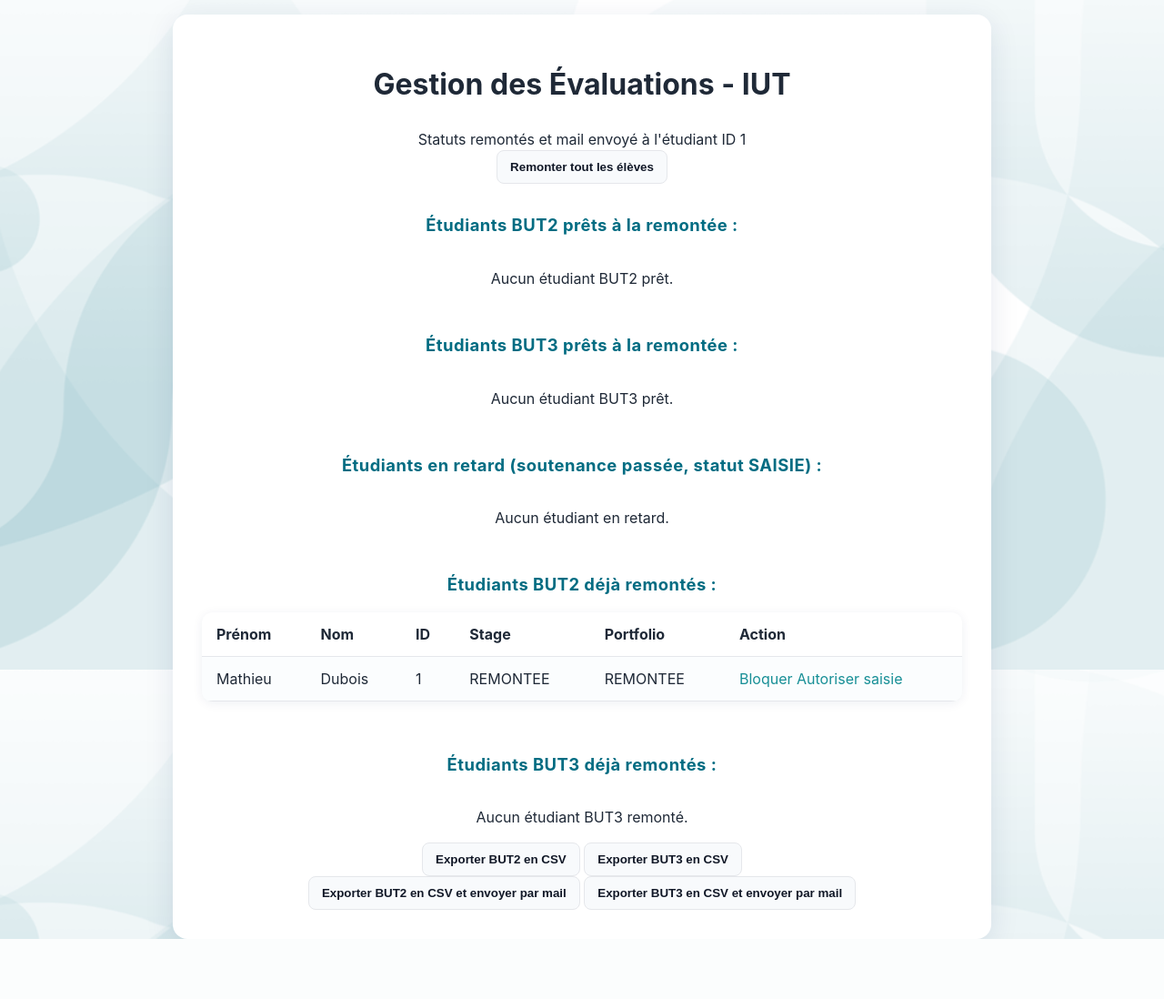
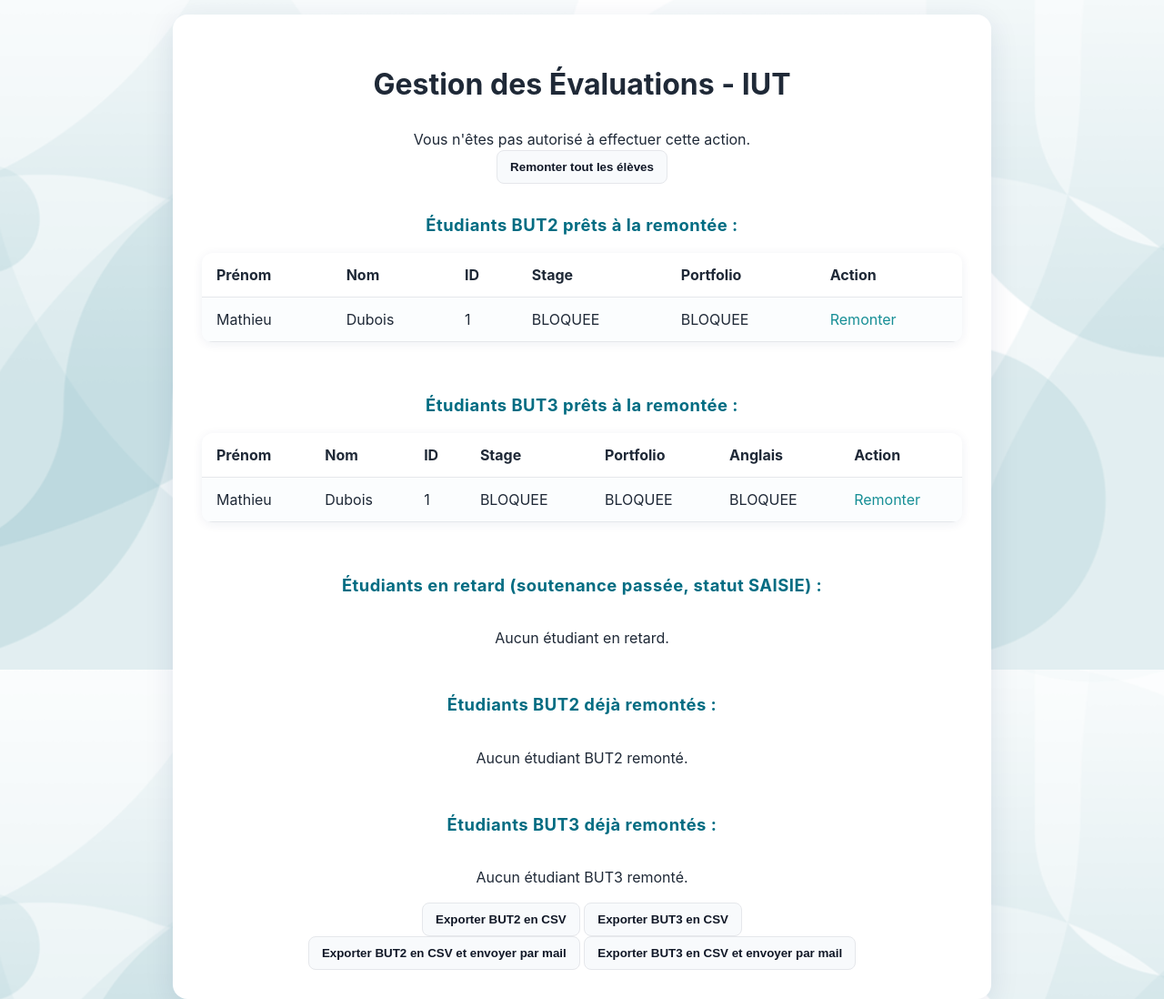
Before and after one commit to fluteABec/GestionSoutenance, a PHP site: page /envoie/back/Partie3.3/index.php?action=remonter&id=1&but3=0 in a window 1280 px wide. Shown: the part 64-1162 px from the top of the page at 91% size. Before the commit the page ends 1096 px from the top, so only its background shows below. Run offline with PHP 8.4, Linux system fonts and the light colour scheme; data comes from the database, SQL or seed files in the repository; tables that the repository leaves empty hold one stand-in row (values such as "Sample post"); some libraries are stand-ins or nearby versions.

Commit message:
maj terminer

```diff
--- a/back/Partie3.3/index.php
+++ b/back/Partie3.3/index.php
@@ -96,7 +96,7 @@ function remonterNotes($pdo, $idEtudiant, $isBUT3 = false) { // remonte les note
     $mail = isset($_SESSION['identifiant']) ? $_SESSION['identifiant'] : null;
     if ($mail) {
         $sujet = "Vos évaluations ont été remonté";
-        $message = "<p>Bonjour,<br>Vos notes ont été <b>remontées</b> par l'administration.<br>Cordialement.</p>";
+        $message = "<p>Bonjour,<br>Les notes de l'élève avec l'ID $idEtudiant ont été <b>remontées</b> par l'administration.<br>Cordialement.</p>";
         envoieMail($mail, $sujet, $message);
     }
 }
@@ -143,7 +143,7 @@ function bloquerNotes($pdo, $idEtudiant, $isBUT3 = false) { // rebloque les note
     $mail = isset($_SESSION['identifiant']) ? $_SESSION['identifiant'] : null;
     if ($mail) {
         $sujet = "Vos évaluations ont été bloqué";
-        $message = "<p>Bonjour,<br>Vos notes ont été <b>bloquées</b> par l'administration.<br>Cordialement.</p>";
+        $message = "<p>Bonjour,<br>Les notes ont été de l'élève avec l'ID $idEtudiant ont été <b>bloquées</b> par l'administration.<br>Cordialement.</p>";
         envoieMail($mail, $sujet, $message);
     }
 }
@@ -200,8 +200,8 @@ function getMailEtudiant($pdo, $idEtudiant) {  // récupère le mail d'un étudi
 }
 function rappelMail($pdo, $mail) { // plus ou moins la même fonction que remonterNotes mais pour envoyer un mail de rappel
     if ($mail) {
-        $sujet = "Rappel : vos évaluations doivent être validé";
-        $message = "<p>Bonjour,<br>Votre soutenance est passée mais vos évaluations sont encore en <b>SAISIE</b>.<br>
+        $sujet = "Rappel : évaluations doivent être validé";
+        $message = "<p>Bonjour,<br>La soutenance de l'un de vos élèves est passée mais ces évaluations sont encore en <b>SAISIE</b>.<br>
         Merci de contacter votre enseignant référent.<br>Cordialement.</p>";
         envoieMail($mail, $sujet, $message);
     }
@@ -330,18 +330,34 @@ function recuperer_mails_enseignat_tuteur($pdo, $idEtudiant) {
             $idEtudiant = (int)$_GET['id'];
             $isBUT3 = isset($_GET['but3']) && $_GET['but3'] == 1;
 
-            if ($_GET['action'] === 'remonter') {
-                remonterNotes($pdo, $idEtudiant, $isBUT3);
-                echo "<div class='message'>Statuts remontés et mail envoyé à l'étudiant ID $idEtudiant</div>";
+            if ($_GET['action'] === 'remonter')
+                {
+                $listeAutorises = recuperer_mails_admin(getPDO());
+                $mailActuel = isset($_SESSION['identifiant']) ? $_SESSION['identifiant'] : null;
+
+                if ($mailActuel && in_array($mailActuel, $listeAutorises)) {
+                    remonterNotes($pdo, $idEtudiant, $isBUT3);
+                    echo "<div class='message'>Statuts remontés et mail envoyé pour l'étudiant ID $idEtudiant</div>";
+                } else {
+                    echo "<div class='error'>Vous n'êtes pas autorisé à effectuer cette action.</div>";
+                }
             }
             if ($_GET['action'] === 'bloquer') {
                 bloquerNotes($pdo, $idEtudiant, $isBUT3);
                 echo "<div class='message'>Statuts re-bloqués et mail envoyé à l'étudiant ID $idEtudiant</div>";
             }
             if ($_GET['action'] === 'rappel') {
+
+                $listeAutorises = recuperer_mails_admin(getPDO());
+                $mailActuel = isset($_SESSION['identifiant']) ? $_SESSION['identifiant'] : null;
+                if ($mailActuel && in_array($mailActuel, $listeAutorises)) {
                 $mail_prof = recuperer_mails_enseignat_tuteur($pdo, $idEtudiant);
                 rappelMail($pdo, $mail_prof);
                 echo "<div class='message'>Mail de rappel envoyé à l'enseigant $mail_prof</div>";
+                }
+                else {
+                    echo "<div class='error'>Vous n'êtes pas autorisé à effectuer cette action.</div>";
+                }
             }
         }
 
@@ -387,8 +403,14 @@ function recuperer_mails_enseignat_tuteur($pdo, $idEtudiant) {
 
         //bouton remonter tout
         if (isset($_POST['remonter_tout'])) {
-            remonterTout($pdo);
-            echo "<div class='message'>Toutes les notes prêtes ont été remontées.</div>";
+
+            if (!isset($_SESSION['identifiant']) || !in_array($_SESSION['identifiant'], recuperer_mails_admin(getPDO()))) {
+                echo "<div class='error'>Vous n'êtes pas autorisé à effectuer cette action.</div>";
+            } else {
+                remonterTout($pdo);
+                echo "<div class='message'>Toutes les notes prêtes ont été remontées.</div>";
+            }
+
         }
 
         // Bouton autoriser saisie
@@ -402,7 +424,6 @@ function recuperer_mails_enseignat_tuteur($pdo, $idEtudiant) {
                 echo "<div class='error'>Vous n'êtes pas autorisé à effectuer cette action.</div>";
             }
         }
-
 
         echo "<form method='post'>
         <button type='submit' name='remonter_tout'>Remonter tout les élèves</button>
```
